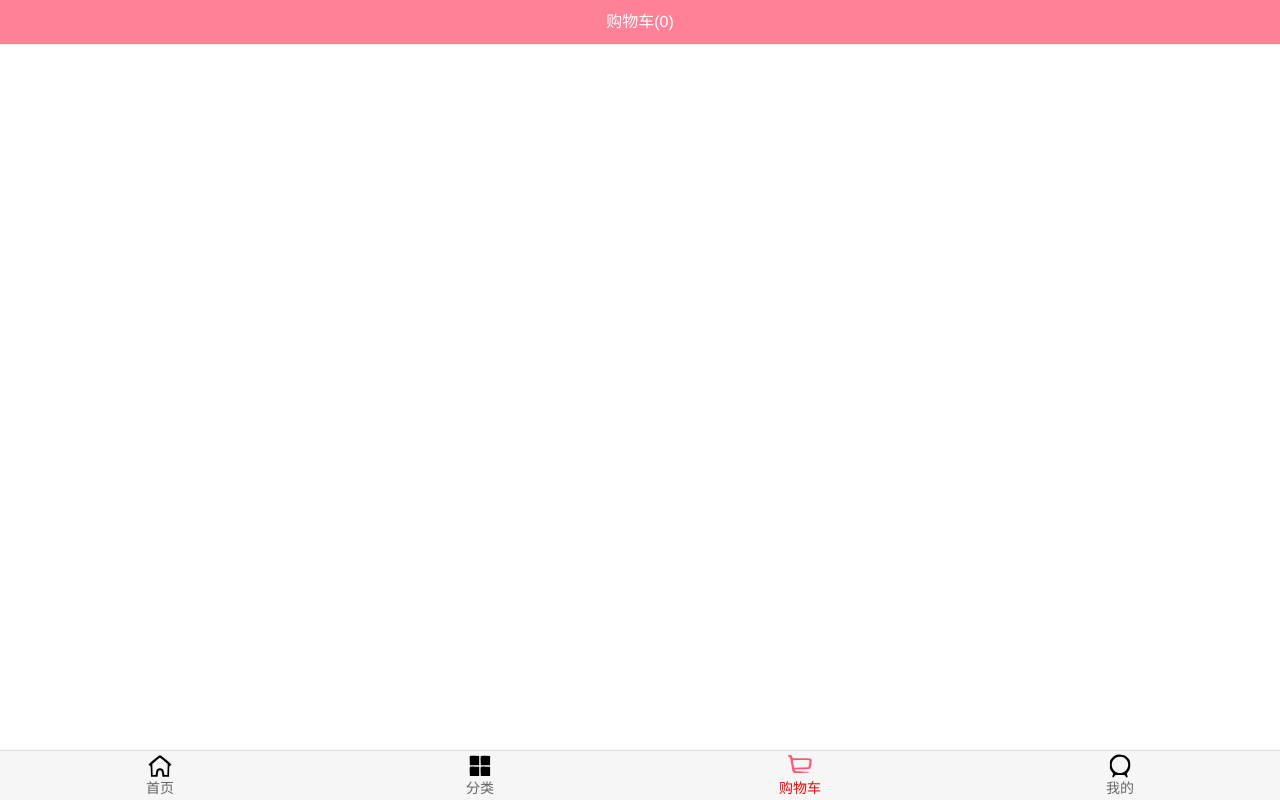
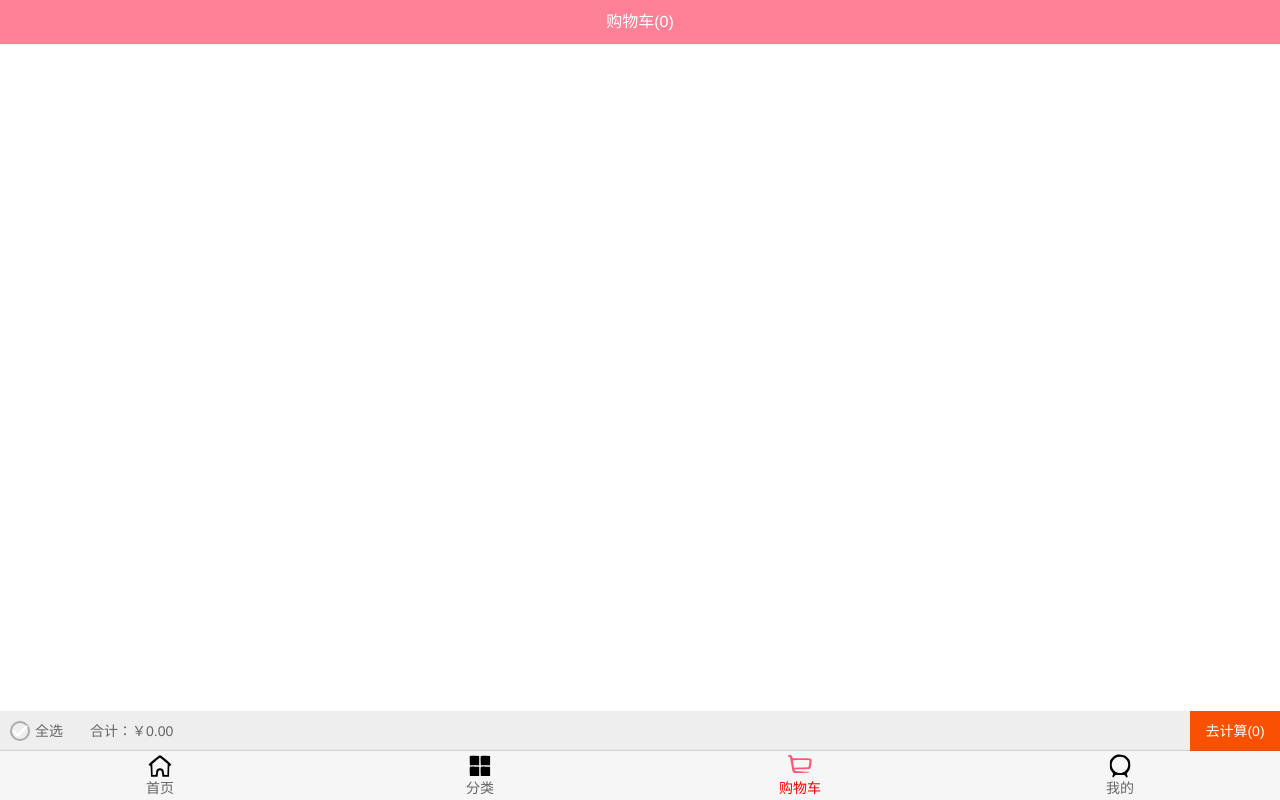
Before and after one commit to FooderLeoYo/VuePractice, a Vue app: page /cart in a window 1280 px wide. Built offline with nearby package versions, Linux system fonts and the light colour scheme.

Commit message:
购物车

```diff
--- /dev/null
+++ b/src/components/content/checkButton/CheckButton.vue
@@ -0,0 +1,29 @@
+<template>
+  <div class="check-button" :class="{check:isChecked}">
+    <img src="~assets/img/cart/tick.svg" alt />
+  </div>
+</template>
+
+<script>
+export default {
+  name: "CheckButton",
+  props: {
+    // 由使用CheckButton的组件决定初始是勾选还是不勾选
+    isChecked: {
+      type: Boolean,
+      default: false
+    }
+  }
+};
+</script>
+
+<style scoped>
+.check-button {
+  border-radius: 50%;
+  border: 2px solid #aaa;
+}
+.check {
+  border-color: var(--color-tint);
+  background-color: var(--color-tint);
+}
+</style>
--- a/src/store/mutations.js
+++ b/src/store/mutations.js
@@ -15,7 +15,7 @@ export default {
 
   // 当放进购物车的商品是新的种类时，在cartList中添加这种新商品
   [ADD_TO_CART](state, payload) {
-    payload.checked = true
+    payload.checked = false
     state.cartList.push(payload)
   }
 }
--- a/src/views/cart/Cart.vue
+++ b/src/views/cart/Cart.vue
@@ -5,22 +5,36 @@
         <div>购物车({{cartLength}})</div>
       </template>
     </NavBar>
+    <Scroll class="content" ref="scroll">
+      <CartList />
+    </Scroll>
+    <CartBottomBar class="bottom-bar" />
   </div>
 </template>
 
 <script>
 import { mapGetters } from "vuex";
 
+import NavBar from "components/common/navbar/NavBar";
 import Scroll from "components/common/scroll/Scroll";
-import NavBar from "components/common/navbar/NavBar";
+
+import CartList from "./childComps/CartList";
+import CartBottomBar from "./childComps/CartBottomBar";
 
 export default {
   name: "Cart",
   components: {
-    NavBar
+    NavBar,
+    Scroll,
+
+    CartList,
+    CartBottomBar
   },
   computed: {
     ...mapGetters(["cartLength"])
+  },
+  activated() {
+    this.$refs.scroll.refresh();
   }
 };
 </script>
@@ -33,4 +47,9 @@ export default {
   background-color: var(--color-tint);
   color: #fff;
 }
+
+.content {
+  height: calc(100% - 44px - 49px - 40px);
+  overflow: hidden;
+}
 </style>
--- /dev/null
+++ b/src/views/cart/childComps/CartBottomBar.vue
@@ -0,0 +1,95 @@
+<template>
+  <div class="bottom-bar">
+    <div class="check-content">
+      <checkButton :isChecked="ifSelectAll" class="check-button" @click.native="checkClick" />
+      <span>全选</span>
+    </div>
+    <div class="price">合计：{{totalPrice}}</div>
+    <div class="calculate" @click="calcClick">去计算({{checkLength}})</div>
+  </div>
+</template>
+
+<script>
+import checkButton from "components/content/checkButton/CheckButton";
+
+import { mapGetters } from "vuex";
+
+export default {
+  name: "CartBottomBar",
+  components: {
+    checkButton
+  },
+  computed: {
+    ...mapGetters(["cartList"]),
+    ifSelectAll() {
+      if (this.cartList.length === 0) return false;
+      // 只要找到一个没checked的，ifSelectAll就是false
+      return !this.cartList.find(item => !item.checked);
+    },
+    totalPrice() {
+      return (
+        "￥" +
+        this.cartList
+          .filter(item => {
+            return item.checked;
+          })
+          .reduce((preValue, item) => {
+            return preValue + item.price * item.count;
+          }, 0)
+          .toFixed(2)
+      );
+    },
+    checkLength() {
+      return this.cartList.filter(item => item.checked).length;
+    }
+  },
+  methods: {
+    checkClick() {
+      if (this.ifSelectAll) {
+        this.cartList.forEach(item => (item.checked = false));
+      } else {
+        this.cartList.forEach(item => (item.checked = true));
+      }
+    },
+    calcClick() {
+      if (!this.isSelectAll) {
+        this.$toast.show("请选择购买的商品");
+      }
+    }
+  }
+};
+</script>
+
+<style scoped>
+.bottom-bar {
+  /* position: relative; */
+  /* bottom: 40px; */
+  display: flex;
+  height: 40px;
+  line-height: 40px;
+  background-color: #eee;
+  font-size: 14px;
+}
+.check-content {
+  display: flex;
+  align-items: center;
+  margin-left: 10px;
+  width: 60px;
+}
+.check-button {
+  width: 20px;
+  height: 20px;
+  line-height: 20px;
+  margin-right: 5px;
+}
+.price {
+  margin-left: 20px;
+  flex: 1;
+}
+.calculate {
+  width: 90px;
+  background-color: rgb(250, 80, 1);
+  color: #fff;
+  text-align: center;
+}
+</style>
--- /dev/null
+++ b/src/views/cart/childComps/CartList.vue
@@ -0,0 +1,27 @@
+<template>
+  <div class="cart-list">
+    <CartListItem v-for="(item, index) in cartList" :itemInfo="item" :key="index" />
+  </div>
+</template>
+
+<script>
+import { mapGetters } from "vuex";
+
+import Scroll from "components/common/scroll/Scroll";
+
+import CartListItem from "./CartListItem";
+
+export default {
+  name: "CartList",
+  components: {
+    Scroll,
+    CartListItem
+  },
+  computed: {
+    ...mapGetters(["cartList"])
+  }
+};
+</script>
+
+<style scoped>
+</style>
--- /dev/null
+++ b/src/views/cart/childComps/CartListItem.vue
@@ -0,0 +1,106 @@
+<template>
+  <div id="shop-item">
+    <div class="item-selector">
+      <CheckButton :isChecked="itemInfo.checked" @click.native="checkClick" />
+    </div>
+
+    <div class="item-img">
+      <img :src="itemInfo.image" alt="商品图片" />
+    </div>
+    <div class="item-info">
+      <div class="item-title">{{itemInfo.title}}</div>
+      <div class="item-desc">商品描述: {{itemInfo.desc}}</div>
+      <div class="info-bottom">
+        <div class="item-price left">¥{{itemInfo.price}}</div>
+        <div class="item-count right">x{{itemInfo.count}}</div>
+      </div>
+    </div>
+  </div>
+</template>
+
+<script>
+import CheckButton from "components/content/checkButton/CheckButton";
+
+export default {
+  name: "CartListItem",
+  components: {
+    CheckButton
+  },
+  props: {
+    itemInfo: {
+      type: Object,
+      default() {
+        return {};
+      }
+    }
+  },
+  methods: {
+    // 点击时往复切换itemInfo.checked的值
+    checkClick() {
+      this.itemInfo.checked = !this.itemInfo.checked;
+    }
+  }
+};
+</script>
+
+<style scoped>
+#shop-item {
+  width: 100%;
+  display: flex;
+  font-size: 0;
+  padding: 5px;
+  border-bottom: 1px solid #ccc;
+}
+
+.item-selector {
+  width: 14%;
+  display: flex;
+  justify-content: center;
+  align-items: center;
+}
+
+.item-title,
+.item-desc {
+  overflow: hidden;
+  white-space: nowrap;
+  text-overflow: ellipsis;
+}
+
+.item-img {
+  padding: 5px;
+  /*border: 1px solid #ccc;*/
+}
+
+.item-img img {
+  width: 80px;
+  height: 100px;
+  display: block;
+  border-radius: 5px;
+}
+
+.item-info {
+  font-size: 17px;
+  color: #333;
+  padding: 5px 10px;
+  position: relative;
+  overflow: hidden;
+}
+
+.item-info .item-desc {
+  font-size: 14px;
+  color: #666;
+  margin-top: 15px;
+}
+
+.info-bottom {
+  margin-top: 10px;
+  position: absolute;
+  bottom: 10px;
+  left: 10px;
+  right: 10px;
+}
+
+.info-bottom .item-price {
+  color: orangered;
+}
+</style>
--- a/src/views/detail/Detail.vue
+++ b/src/views/detail/Detail.vue
@@ -166,7 +166,7 @@ export default {
       product.image = this.topImages[0];
       product.title = this.goods.title;
       product.desc = this.goods.desc;
-      product.price = this.goods.newPrice;
+      product.price = this.goods.realPrice;
       product.iid = this.iid;
 
       // 2. 将商品添加到购物车里，本质是添加到了vuex的store中
```
